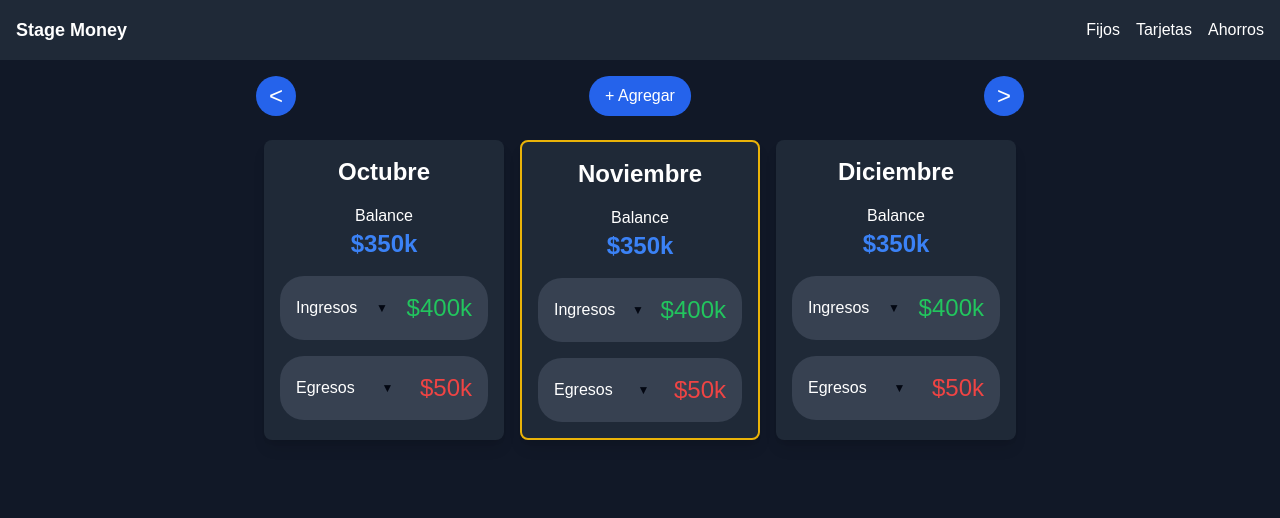
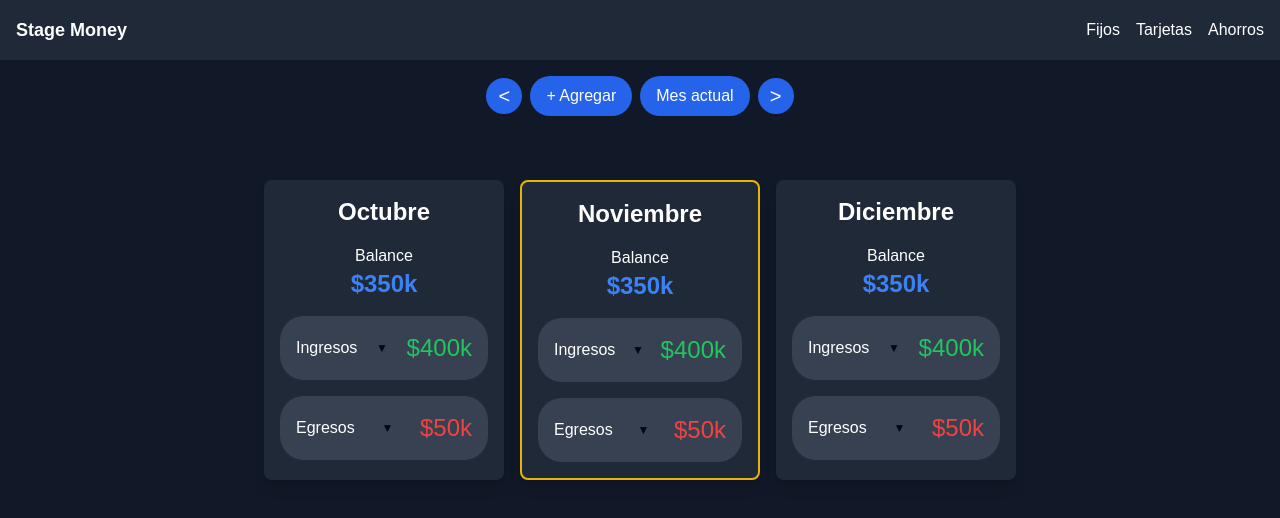
Before and after one commit to MauroCor/rindemas, a React (Create React App) app: page / in a window 1280 px wide. Shown: the top 518 px of the page. Built offline with nearby package versions, Linux system fonts and the light colour scheme.

Commit message:
add resetToCurrentMonth

```diff
--- /dev/null
+++ b/src/components/ButtonAddComponent.jsx
@@ -0,0 +1,11 @@
+import React from 'react';
+
+const ButtonAddComponent = ({ onClick }) => (
+    <button
+        onClick={onClick}
+        className="bg-blue-600 rounded-full px-4 py-2 hover:bg-blue-500">
+        + Agregar
+    </button>
+);
+
+export default ButtonAddComponent;
--- /dev/null
+++ b/src/components/ButtonCurrentMonthComponent.jsx
@@ -0,0 +1,11 @@
+import React from 'react';
+
+const ButtonCurrentMonthComponent = ({ onClick }) => (
+    <button
+        onClick={onClick}
+        className="bg-blue-600 rounded-full px-4 py-2 hover:bg-blue-500">
+        Mes actual
+    </button>
+);
+
+export default ButtonCurrentMonthComponent;
--- a/src/components/ButtonNextComponent.jsx
+++ b/src/components/ButtonNextComponent.jsx
@@ -3,7 +3,7 @@ import React from 'react';
 const ButtonNextComponent = ({ onClick }) => (
     <button
         onClick={onClick}
-        className="absolute right-64 text-white text-2xl rounded-full bg-blue-600 w-10 h-10 flex items-center justify-center">
+        className="text-xl rounded-full bg-blue-600 w-9 h-9 hover:bg-blue-500">
         {">"}
     </button>
 );
--- a/src/components/ButtonPrevComponent.jsx
+++ b/src/components/ButtonPrevComponent.jsx
@@ -3,7 +3,7 @@ import React from 'react';
 const ButtonPrevComponent = ({ onClick }) => (
     <button
         onClick={onClick}
-        className="absolute left-64 text-white text-2xl rounded-full bg-blue-600 w-10 h-10 flex items-center justify-center">
+        className="text-xl rounded-full bg-blue-600 w-9 h-9 hover:bg-blue-500">
         {"<"}
     </button>
 );
--- a/src/components/FijosScreen.jsx
+++ b/src/components/FijosScreen.jsx
@@ -3,6 +3,8 @@ import NavbarComponent from './NavbarComponent';
 import CarouselComponent from './CarouselComponent';
 import ButtonPrevComponent from './ButtonPrevComponent';
 import ButtonNextComponent from './ButtonNextComponent';
+import ButtonAddComponent from './ButtonAddComponent';
+import ButtonCurrentMonthComponent from './ButtonCurrentMonthComponent';
 
 const FijosScreen = () => {
   const [currentMonth, setCurrentMonth] = useState(0);
@@ -10,18 +12,19 @@ const FijosScreen = () => {
   const handleNext = () => setCurrentMonth(currentMonth + 1);
   const handlePrev = () => setCurrentMonth(currentMonth - 1);
 
+  const resetToCurrentMonth = () => setCurrentMonth(0);
+
   return (
     <div className="dark bg-gray-900 text-white min-h-screen">
       <NavbarComponent />
 
       <div className="relative p-4">
-        <ButtonPrevComponent onClick={handlePrev} />
-
-        <button className="absolute top-4 left-1/2 transform -translate-x-1/2 bg-blue-600 text-white rounded-full px-4 py-2">
-          + Agregar
-        </button>
-
-        <ButtonNextComponent onClick={handleNext} />
+        <div className="flex justify-center items-center flex-wrap space-x-2">
+          <ButtonPrevComponent onClick={handlePrev} />
+          <ButtonAddComponent onClick={1} />
+          <ButtonCurrentMonthComponent onClick={resetToCurrentMonth} />
+          <ButtonNextComponent onClick={handleNext} />
+        </div>
 
         <CarouselComponent currentMonth={currentMonth} />
       </div>
```
